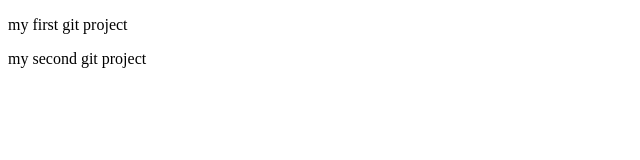
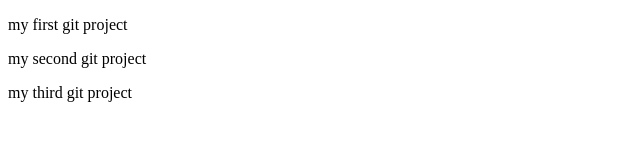
Before and after one commit to Poojaachar12/mynewproject, a plain HTML site: page index.html in a window 1280 px wide. Shown: the whole page, without its empty margins (0-640 px from the left). Drawn offline with Linux system fonts and the light colour scheme.

Commit message:
Update index.html
my forth commit

```diff
--- a/index.html
+++ b/index.html
@@ -4,6 +4,7 @@
    <body>
        <p>my first git project</p>
        <p>my second git project</p>
+    <p>my third git project</p>
    </body>
   </head>
  </html>
```
